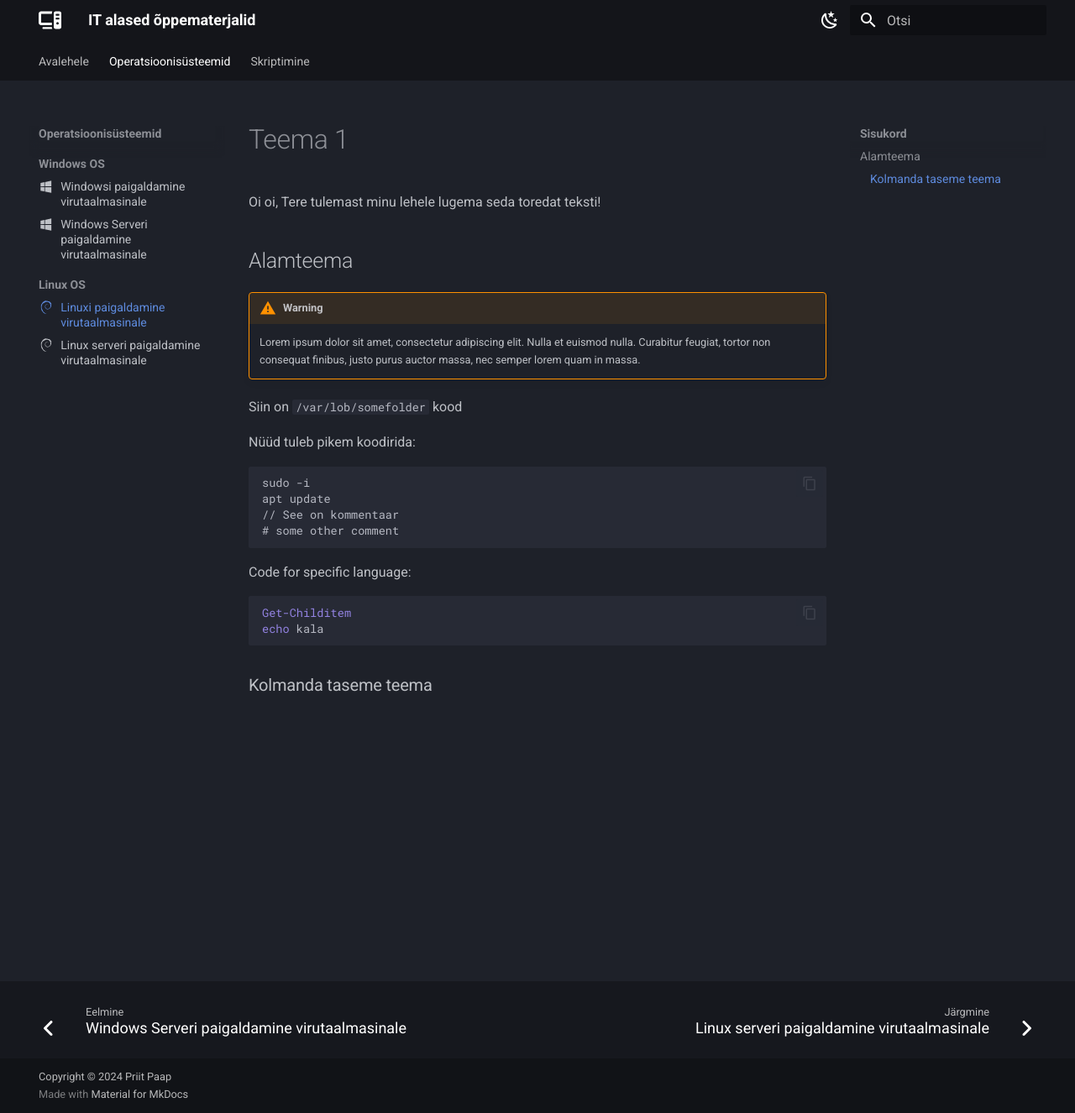
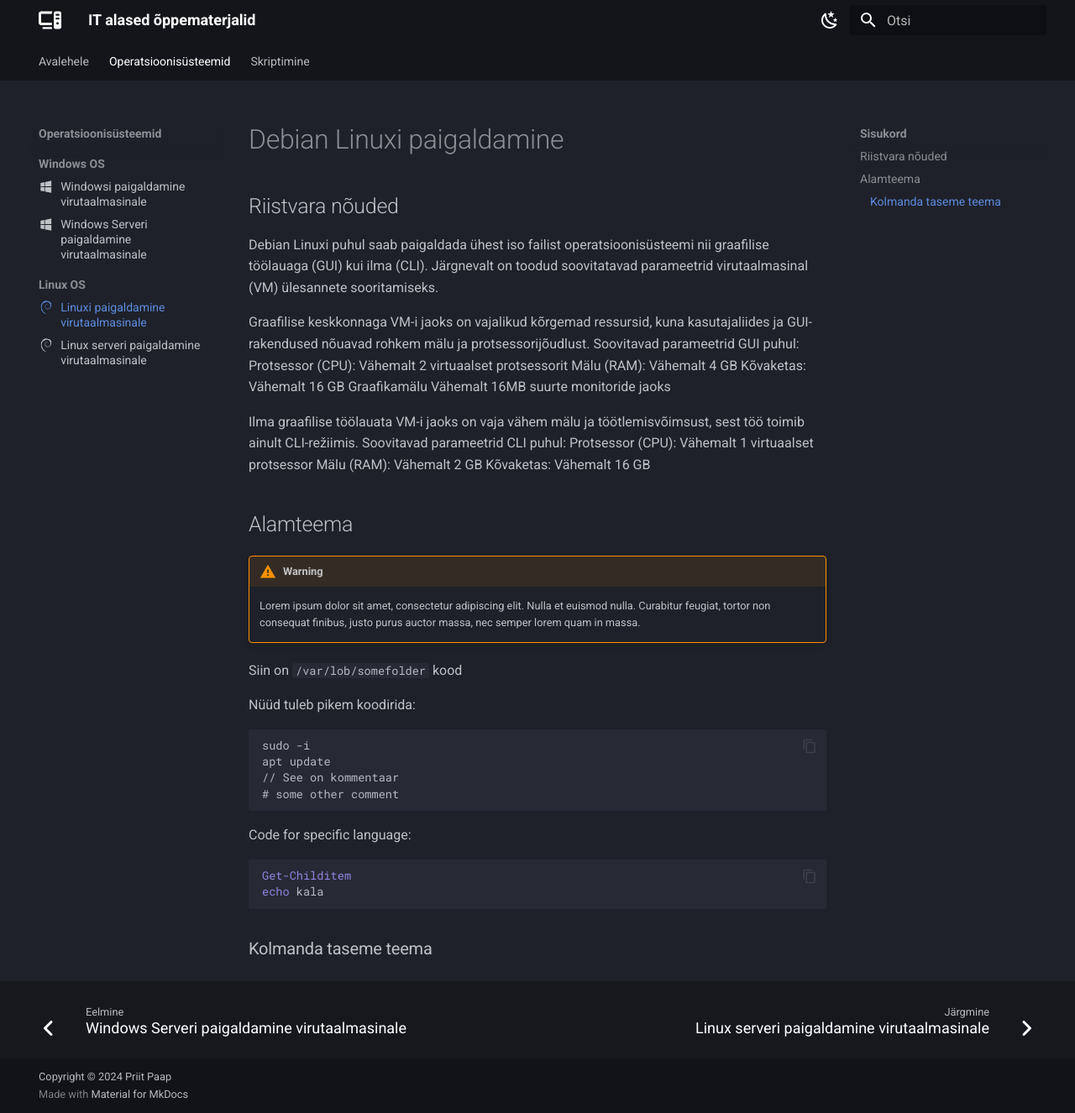
Before and after one commit to priitpaap/priitpaap.github.io, an MkDocs documentation site: the page built from docs/debpaigaldus.md, in a window 1280 px wide and 1326 px high. Shown: the whole window at 84% size. Built offline with MkDocs 1.6.1 and Material for MkDocs 9.7.7, drawn with Linux system fonts in a browser that asks for light colours.

Commit message:
Updated deb paigaldus

```diff
--- a/docs/debpaigaldus.md
+++ b/docs/debpaigaldus.md
@@ -1,8 +1,24 @@
 icon:material/debian
 
-# Teema 1
+# Debian Linuxi paigaldamine
 
-Oi oi, Tere tulemast minu lehele lugema seda toredat teksti!
+##  Riistvara nõuded
+
+Debian Linuxi puhul saab paigaldada ühest iso failist operatsioonisüsteemi nii graafilise töölauaga (GUI) kui ilma (CLI). Järgnevalt on toodud soovitatavad parameetrid virutaalmasinal (VM) ülesannete sooritamiseks.
+
+Graafilise keskkonnaga VM-i jaoks on vajalikud kõrgemad ressursid, kuna kasutajaliides ja GUI-rakendused nõuavad rohkem mälu ja protsessorijõudlust.
+Soovitavad parameetrid GUI puhul:
+Protsessor (CPU): Vähemalt 2 virtuaalset protsessorit
+Mälu (RAM): Vähemalt 4 GB
+Kõvaketas: Vähemalt 16 GB
+Graafikamälu Vähemalt 16MB suurte monitoride jaoks
+
+Ilma graafilise töölauata VM-i jaoks on vaja vähem mälu ja töötlemisvõimsust, sest töö toimib ainult CLI-režiimis.
+Soovitavad parameetrid CLI puhul:
+Protsessor (CPU): Vähemalt 1 virtuaalset protsessor
+Mälu (RAM): Vähemalt 2 GB
+Kõvaketas: Vähemalt 16 GB
+
 
 ## Alamteema
 
```
